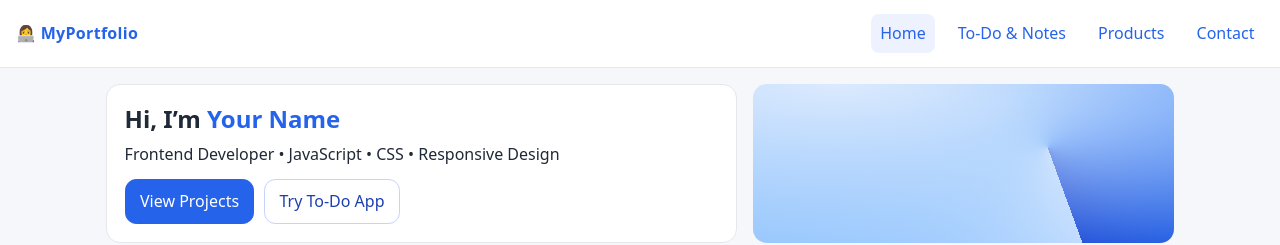
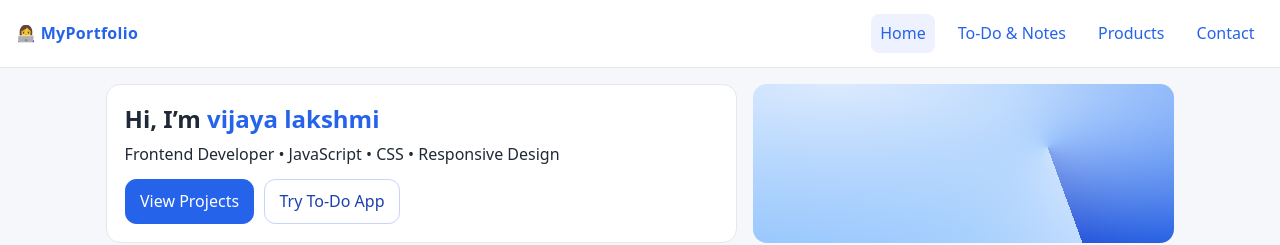
Before and after one commit to vijayalakshmi276/ApexPlanet-Task4, a plain HTML site: page index.html in a window 1280 px wide. Shown: the top 245 px of the page. Drawn offline with Linux system fonts and the light colour scheme.

Commit message:
Update index.html

```diff
--- a/index.html
+++ b/index.html
@@ -22,7 +22,7 @@
   <main>
     <section class="hero">
       <div class="hero-text">
-        <h1>Hi, I’m <span class="accent">Your Name</span></h1>
+        <h1>Hi, I’m <span class="accent">vijaya lakshmi</span></h1>
         <p>Frontend Developer • JavaScript • CSS • Responsive Design</p>
         <div class="hero-actions">
           <a class="btn primary" href="#projects">View Projects</a>
```
